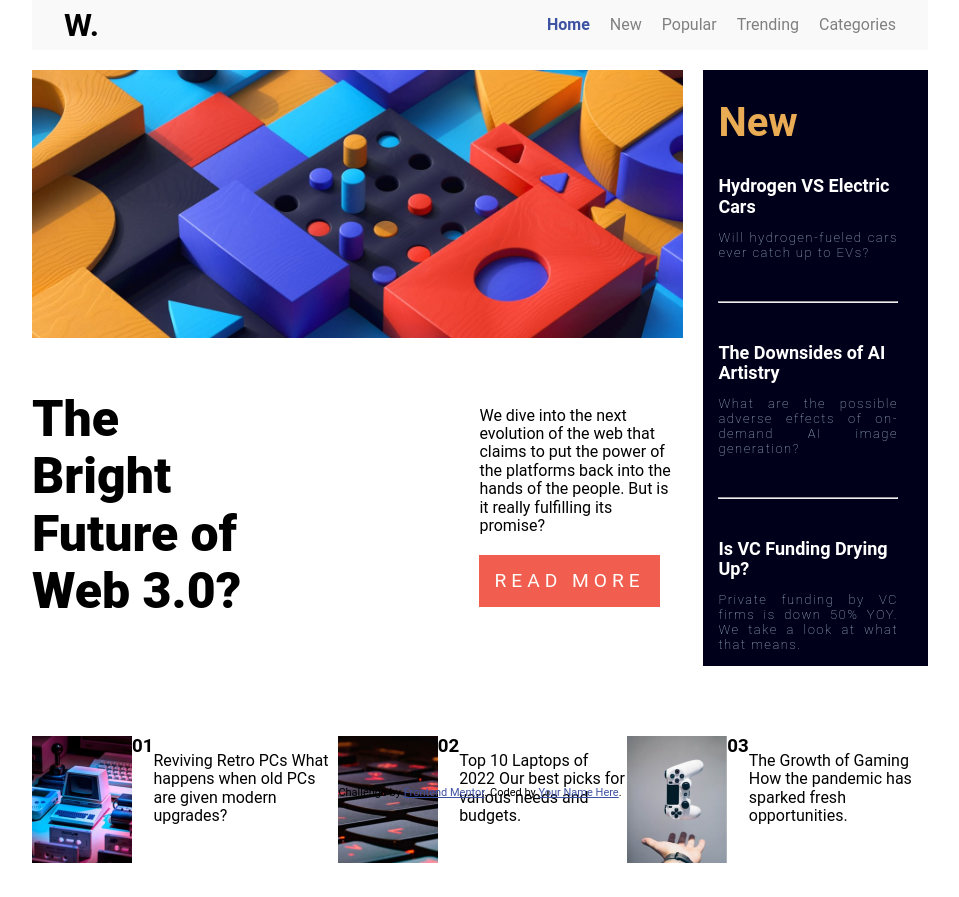
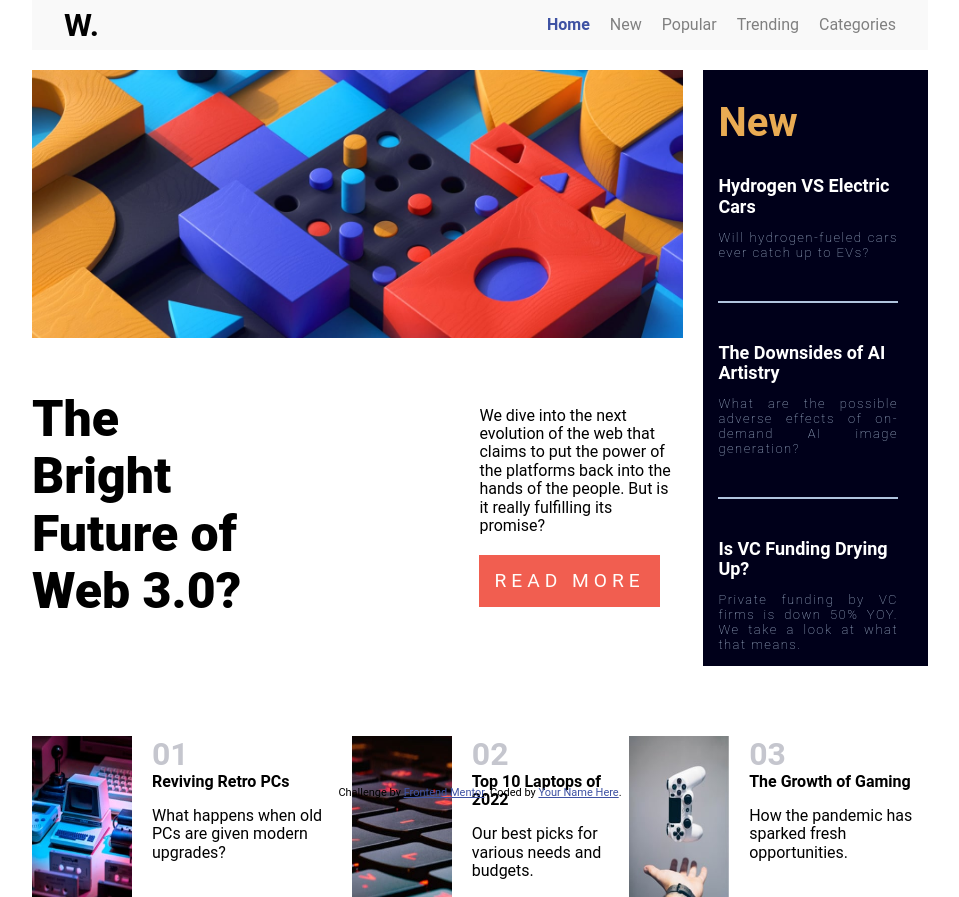
Before and after one commit to jameshsousa/News-homepage, a plain HTML site: page src/index.html in a window 1280 px wide. Shown: the whole page, without its empty margins (160-1119 px from the left). Before the commit the page ends 863 px from the top, so only its background shows below. Drawn offline with Linux system fonts and the light colour scheme.

Commit message:
Applying css in the footer section

```diff
--- a/src/assets/css/style.css
+++ b/src/assets/css/style.css
@@ -6,7 +6,7 @@ html, body {
     display: grid;
     width: 70%;
     grid-gap: 20px;
-    justify-self: center;
+    margin: auto;
 }
 
 
@@ -93,7 +93,9 @@ html, body {
 }
 
 .news hr {
-    margin: 40px 30px 40px 15px;;
+    margin: 40px 30px 40px 15px;
+    border:  0.5px solid lightsteelblue;
+
 }
 
 .footer {
@@ -109,6 +111,28 @@ html, body {
     width: 100px;
 }
 
+.footer h3 {
+    font-size: 32px;
+    color: hsl(233, 8%, 79%);
+    padding-left: 20px;
+}
+
+.footer h4 {
+    font-weight: bold;
+    padding-left: 20px;
+}
+
+.footer p {
+    padding-left: 20px;
+
+}
+
+.cards {
+    display: flex;
+    flex-direction: column;
+
+}
+
 .attribution {
     position: fixed;
     bottom: 0;
@@ -118,6 +142,7 @@ html, body {
     font-size: 11px; text-align: center;
     margin-top:60px;
 }
+
 .attribution a {
      color: hsl(228, 45%, 44%);
 }
--- a/src/index.html
+++ b/src/index.html
@@ -71,25 +71,37 @@
     <footer class="footer">
 
         <img src="assets/images/image-retro-pcs.jpg" alt="retro pc">
-        <h3>01</h3>
-        <p>
-          Reviving Retro PCs
-          What happens when old PCs are given modern upgrades?
-        </p>
+
+        <div class="cards">
+          <h3>01</h3>
+
+          <h4>Reviving Retro PCs</h4>
+          <p>
+            What happens when old PCs are given modern upgrades?
+          </p>
+        </div>
 
           <img src="assets/images/image-top-laptops.jpg" alt="laptops">
+
+        <div class="cards">
           <h3>02</h3>
+
+          <h4>Top 10 Laptops of 2022</h4>
           <p>
-            Top 10 Laptops of 2022
             Our best picks for various needs and budgets.
           </p>
+        </div>
+          <img src="assets/images/image-gaming-growth.jpg">
 
-          <img src="assets/images/image-gaming-growth.jpg">
+
+        <div class="cards">
           <h3>03</h3>
+
+          <h4>The Growth of Gaming</h4>
           <p>
-            The Growth of Gaming
             How the pandemic has sparked fresh opportunities.
           </p>
+        </div>
 
     </footer>
 
```
